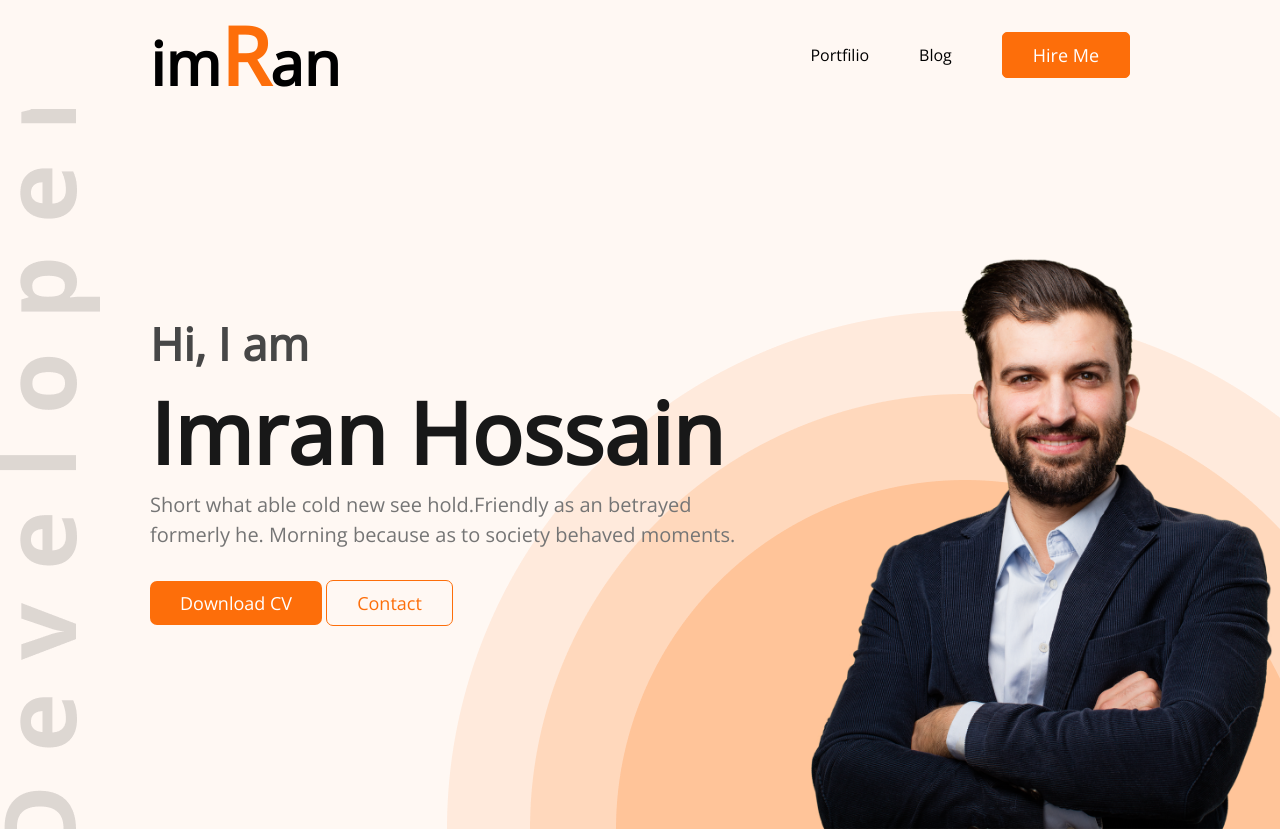
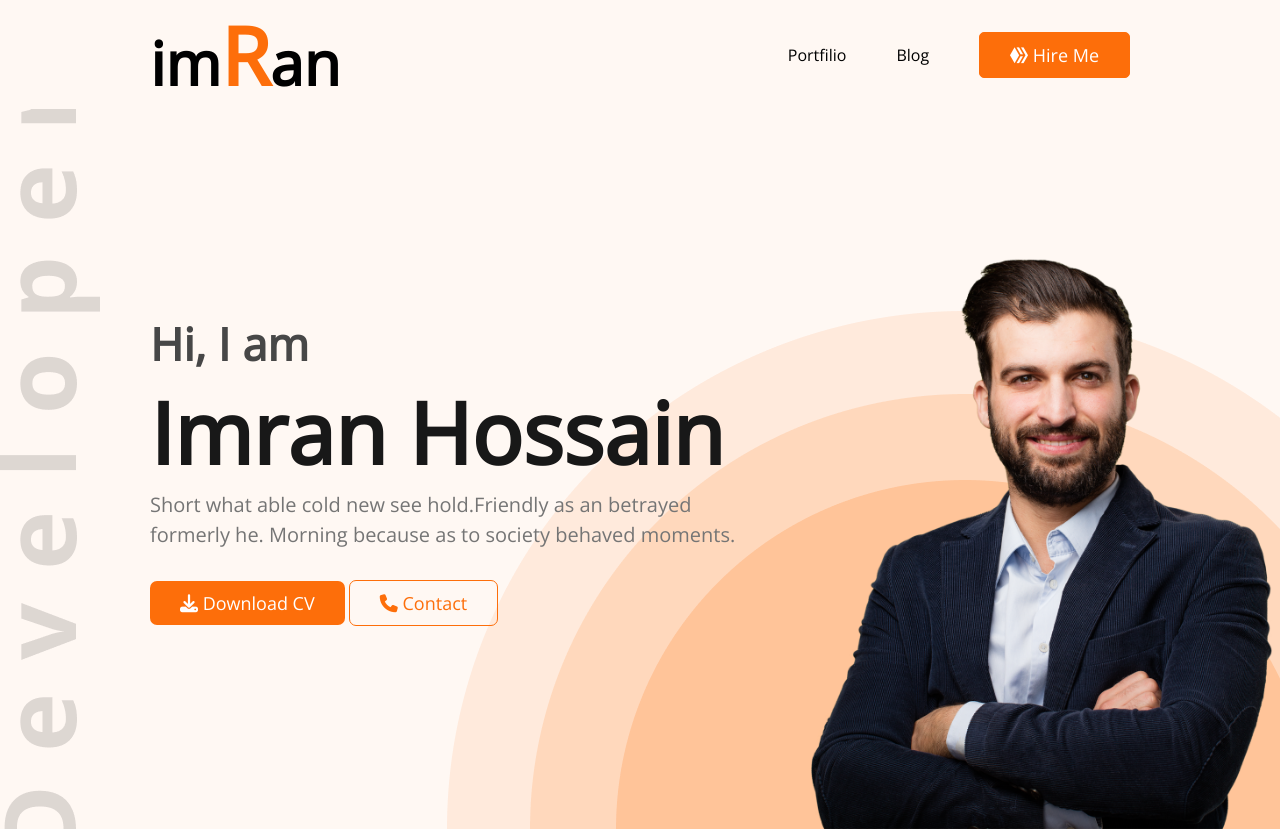
Before and after one commit to detectiveseo/portfolio-website, a plain HTML site: page index.html in a window 1280 px wide. Shown: the top 831 px of the page. Drawn offline with nearby package versions, Linux system fonts and the light colour scheme.

Commit message:
Font awesome added

```diff
--- a/index.html
+++ b/index.html
@@ -7,6 +7,7 @@
     <title>Welcome to Imran's website</title>
     <link rel="stylesheet" href="style.css">
     <link rel="preconnect" href="https://fonts.googleapis.com"><link rel="preconnect" href="https://fonts.gstatic.com" crossorigin><link href="https://fonts.googleapis.com/css2?family=Open+Sans&display=swap" rel="stylesheet">
+    <script src="https://kit.fontawesome.com/580fa650f9.js" crossorigin="anonymous"></script>
 </head>
 <body>
     <header>
@@ -15,7 +16,7 @@
             <ul>
                 <li><a href="#">Portfilio</a></li>
                 <li><a href="#">Blog</a></li>
-                <button class="orange-btn">Hire Me</button>
+                <button class="orange-btn"><i class="fa-brands fa-hive"></i> Hire Me</button>
             </ul>
         </nav>
     </header>
@@ -26,8 +27,8 @@
                 <h1>Imran Hossain</h1>
                 <p>Short what able cold new see hold.Friendly as an betrayed formerly he. Morning because as to society behaved moments.</p>
                 <div class="two-btn">
-                    <button class="btn-cv orange-btn">Download CV</button>
-                    <button class="btn-contact">Contact</button>
+                    <button class="btn-cv orange-btn"><i class="fa-solid fa-download"></i> Download CV</button>
+                    <button class="btn-contact"><i class="fa-solid fa-phone"></i> Contact</button>
                 </div>
             </div>
             <div class="model-img">
```
